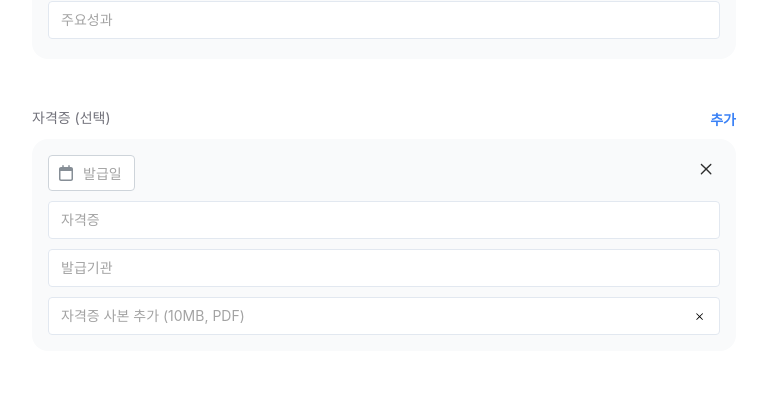
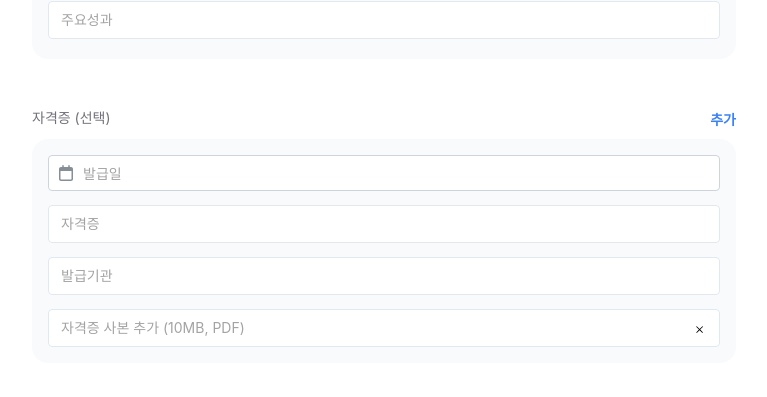
Before and after one commit to lgj9172/translate-platform, a Next.js app: page /my/translator in a window 1280 px wide. Shown: the part 1083-1480 px from the top of the page, without its empty margins (256-1023 px from the left). Built offline with nearby package versions, Linux system fonts and the light colour scheme; no server answers.

Commit message:
add: error message in certifications in translator update page

```diff
--- a/app/my/translator/_component/Certifications.tsx
+++ b/app/my/translator/_component/Certifications.tsx
@@ -1,17 +1,11 @@
 import { postFile } from "@/apis/files";
+import ErrorText from "@/components/ErrorText";
 import FileInput from "@/components/FileInput";
 import Label from "@/components/Label";
 import TextInput from "@/components/TextInput";
 import { CertificationDefaultValue } from "@/model/certification";
 import { PostTranslatorFormSchema } from "@/model/translator";
-import {
-  ActionIcon,
-  Alert,
-  Card,
-  CloseIcon,
-  Group,
-  Stack,
-} from "@mantine/core";
+import { ActionIcon, Alert, Card, CloseIcon, Stack } from "@mantine/core";
 import { DatePickerInput, DateValue } from "@mantine/dates";
 import { useMutation } from "@tanstack/react-query";
 import dayjs from "dayjs";
@@ -21,8 +15,12 @@ import { FaCircleInfo, FaRegCalendar } from "react-icons/fa6";
 import { z } from "zod";
 
 export default function Certifications() {
-  const { control, setValue, watch } =
-    useFormContext<z.infer<typeof PostTranslatorFormSchema>>();
+  const {
+    control,
+    setValue,
+    watch,
+    formState: { errors },
+  } = useFormContext<z.infer<typeof PostTranslatorFormSchema>>();
 
   const { fields, append, remove } = useFieldArray({
     control,
@@ -97,7 +95,7 @@ export default function Certifications() {
           >
             <CloseIcon />
           </ActionIcon>
-          <Group>
+          <div className="flex flex-col gap-1">
             <DatePickerInput
               type="default"
               valueFormat="YYYY년 MM월 DD일"
@@ -117,7 +115,11 @@ export default function Certifications() {
                 day: "data-[selected=true]:bg-primary",
               }}
             />
-          </Group>
+            <ErrorText>
+              {errors?.certifications?.[index]?.started_at?.message}
+            </ErrorText>
+          </div>
+          <div className="flex flex-col gap-1">
             <Controller
               control={control}
               name={`certifications.${index}.name`}
@@ -125,6 +127,11 @@ export default function Certifications() {
                 <TextInput {...f} placeholder="자격증" />
               )}
             />
+            <ErrorText>
+              {errors?.certifications?.[index]?.name?.message}
+            </ErrorText>
+          </div>
+          <div className="flex flex-col gap-1">
             <Controller
               control={control}
               name={`certifications.${index}.organization`}
@@ -132,11 +139,20 @@ export default function Certifications() {
                 <TextInput {...f} placeholder="발급기관" />
               )}
             />
+            <ErrorText>
+              {errors?.certifications?.[index]?.organization?.message}
+            </ErrorText>
+          </div>
+          <div>
             <FileInput
               placeholder="자격증 사본 추가 (10MB, PDF)"
               onChange={(e) => handleChangeFile(index, e)}
-            text={`${watch(`educations.${index}.file.name`)}`}
+              text={`${watch(`certifications.${index}.file.name`)}`}
             />
+            <ErrorText>
+              {errors?.certifications?.[index]?.file?.name?.message}
+            </ErrorText>
+          </div>
         </Card>
       ))}
     </div>
```
Lines whose indentation alone changed are shown as unchanged.
